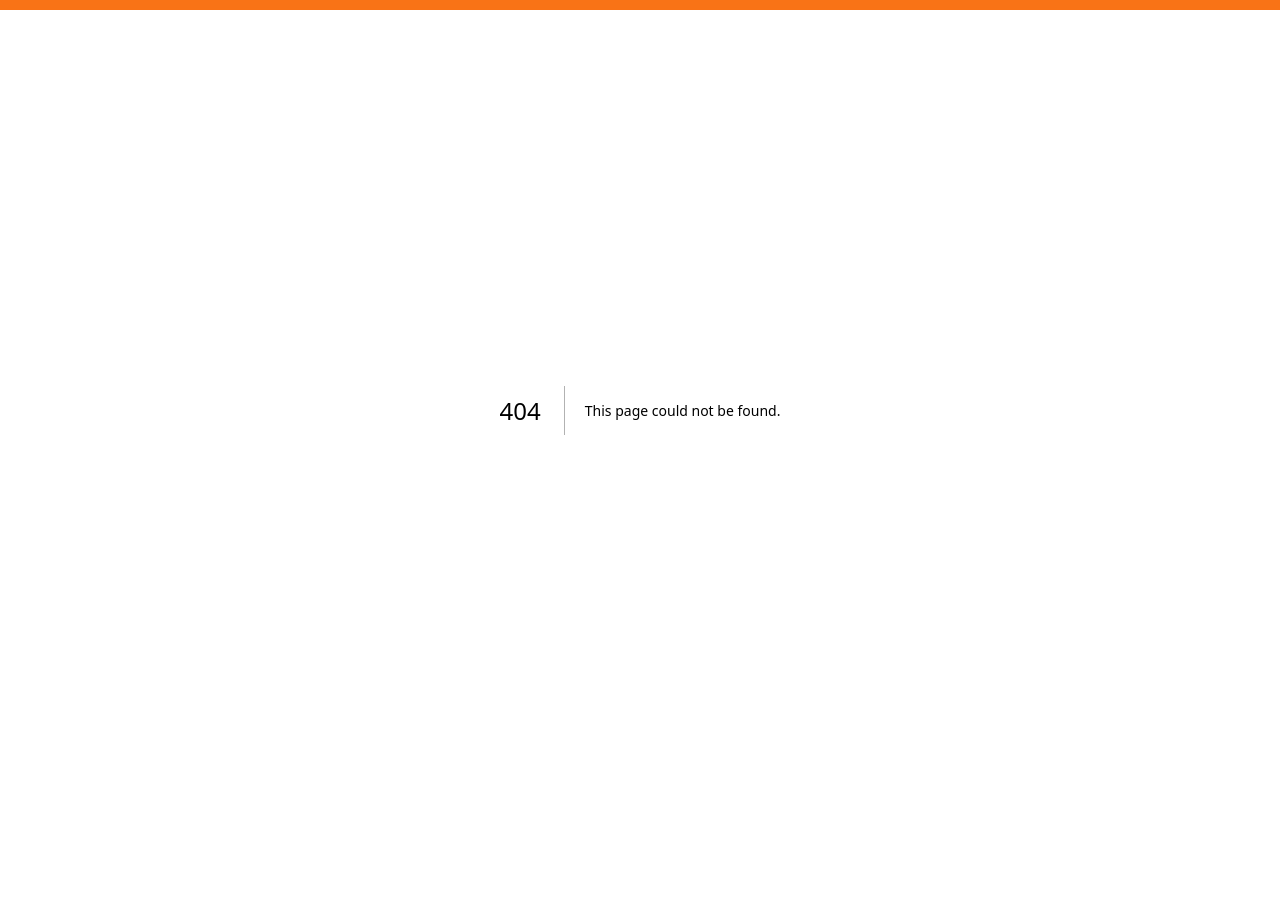
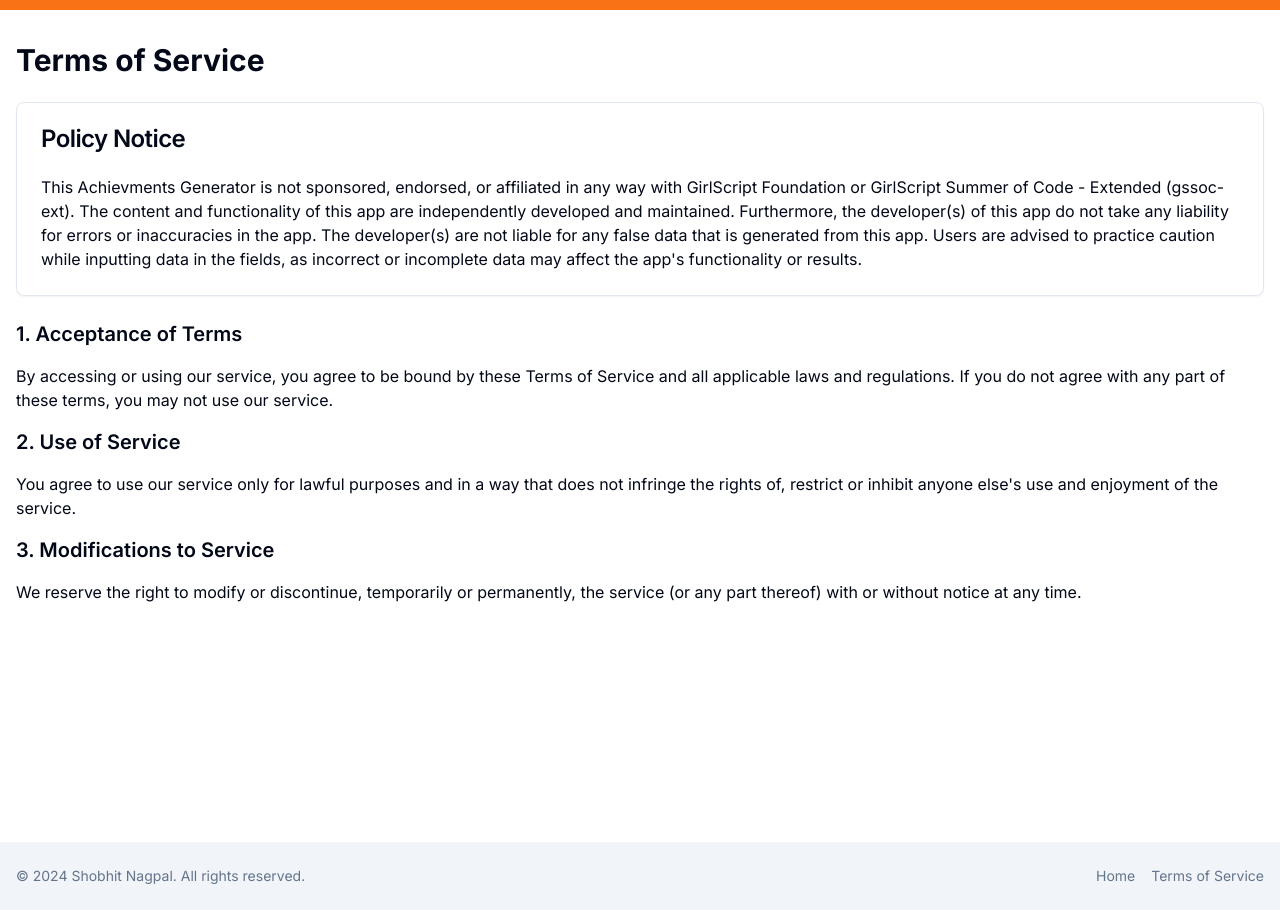
Before and after one commit to Shobhit-Nagpal/gssoc-stats-gen, a Next.js app: page /terms-of-service in a window 1280 px wide. Before the commit this address had no page. Shown: the part 118-1028 px from the top of the page. Before the commit the page ends 928 px from the top, so only its background shows below. Built offline with nearby package versions, Linux system fonts and the light colour scheme.

Commit message:
add: footer + terms of service

```diff
--- a/src/app/layout.tsx
+++ b/src/app/layout.tsx
@@ -5,6 +5,7 @@ import "./globals.css";
 import Navbar from "@/components/navbar";
 import { ThemeProvider } from "@/components/theme-provider";
 import TipBanner from "@/components/tip-banner";
+import { Footer } from "@/components/footer";
 
 const inter = Inter({ subsets: ["latin"] });
 
@@ -32,6 +33,7 @@ export default function RootLayout({
             <TipBanner />
             {children}
           </div>
+          <Footer />
           <Toaster />
         </ThemeProvider>
       </body>
--- a/src/app/page.tsx
+++ b/src/app/page.tsx
@@ -3,7 +3,7 @@ import ImageTextForm from "@/components/image-text-form";
 
 export default function Home() {
   return (
-    <main className="mt-8 p-4 flex flex-col items-center">
+    <main className="mt-8 p-4 flex flex-col items-center min-h-screen">
       <h1 className="text-2xl font-bold mb-4">GSSoC Stats Generator</h1>
       <ImageTextForm />
     </main>
--- /dev/null
+++ b/src/app/terms-of-service/page.tsx
@@ -0,0 +1,39 @@
+import { Policy } from "@/components/policy";
+
+const policyMessage =
+  "This Achievments Generator is not sponsored, endorsed, or affiliated in any way with GirlScript Foundation or GirlScript Summer of Code - Extended (gssoc-ext). The content and functionality of this app are independently developed and maintained. Furthermore, the developer(s) of this app do not take any liability for errors or inaccuracies in the app. The developer(s) are not liable for any false data that is generated from this app. Users are advised to practice caution while inputting data in the fields, as incorrect or incomplete data may affect the app's functionality or results.";
+
+export default function TermsOfService() {
+  return (
+    <div className="min-h-screen flex flex-col">
+      <main className="flex-grow container mx-auto px-4 py-8">
+        <h2 className="text-3xl font-bold mb-6">Terms of Service</h2>
+
+        <Policy message={policyMessage} />
+
+        <section className="space-y-4">
+          <h3 className="text-xl font-semibold">1. Acceptance of Terms</h3>
+          <p>
+            By accessing or using our service, you agree to be bound by these
+            Terms of Service and all applicable laws and regulations. If you do
+            not agree with any part of these terms, you may not use our service.
+          </p>
+
+          <h3 className="text-xl font-semibold">2. Use of Service</h3>
+          <p>
+            You agree to use our service only for lawful purposes and in a way
+            that does not infringe the rights of, restrict or inhibit anyone
+            else's use and enjoyment of the service.
+          </p>
+
+          <h3 className="text-xl font-semibold">3. Modifications to Service</h3>
+          <p>
+            We reserve the right to modify or discontinue, temporarily or
+            permanently, the service (or any part thereof) with or without
+            notice at any time.
+          </p>
+        </section>
+      </main>
+    </div>
+  );
+}
--- /dev/null
+++ b/src/components/footer.tsx
@@ -0,0 +1,30 @@
+import Link from "next/link";
+
+export function Footer() {
+  return (
+    <footer className="bg-muted py-6 mt-8">
+      <div className="container mx-auto px-4">
+        <div className="flex flex-col items-center justify-between space-y-4 md:flex-row md:space-y-0">
+          <p className="text-center text-sm text-muted-foreground">
+            &copy; {new Date().getFullYear()} Shobhit Nagpal. All rights
+            reserved.
+          </p>
+          <nav className="flex space-x-4">
+            <Link
+              href="/"
+              className="text-sm text-muted-foreground hover:text-primary transition-colors duration-200"
+            >
+              Home
+            </Link>
+            <Link
+              href="/terms-of-service"
+              className="text-sm text-muted-foreground hover:text-primary transition-colors duration-200"
+            >
+              Terms of Service
+            </Link>
+          </nav>
+        </div>
+      </div>
+    </footer>
+  );
+}
--- a/src/components/navbar.tsx
+++ b/src/components/navbar.tsx
@@ -12,20 +12,9 @@ export default function Navbar() {
         className="flex items-center justify-center"
         prefetch={false}
       >
-        <Image
-          alt="GSSoC Logo"
-          src="/images/gssoc-logo.png"
-          width={130}
-          height={130}
-          className="h-full w-full text-white hidden md:block"
-        />
-        <Image
-          alt="GSSoC Logo"
-          src="/images/gssoc-short-logo.png"
-          width={45}
-          height={45}
-          className="h-full w-full text-white block md:hidden"
-        />
+        <h2 className="bg-gradient-to-r from-white to-yellow-600 inline-block text-transparent bg-clip-text font-bold">
+          Shobhit-Nagpal
+        </h2>
       </Link>
       <div className="ml-auto flex items-center justify-center gap-4">
         <StarRepoButton />
--- /dev/null
+++ b/src/components/policy.tsx
@@ -0,0 +1,15 @@
+import React from 'react';
+import { Card, CardContent, CardHeader, CardTitle } from "@/components/ui/card";
+
+export function Policy({ message }: { message: string }) {
+  return (
+    <Card className="my-6">
+      <CardHeader>
+        <CardTitle>Policy Notice</CardTitle>
+      </CardHeader>
+      <CardContent>
+        <p>{message}</p>
+      </CardContent>
+    </Card>
+  );
+};
--- /dev/null
+++ b/src/components/ui/card.tsx
@@ -0,0 +1,79 @@
+import * as React from "react"
+
+import { cn } from "@/lib/utils"
+
+const Card = React.forwardRef<
+  HTMLDivElement,
+  React.HTMLAttributes<HTMLDivElement>
+>(({ className, ...props }, ref) => (
+  <div
+    ref={ref}
+    className={cn(
+      "rounded-lg border bg-card text-card-foreground shadow-sm",
+      className
+    )}
+    {...props}
+  />
+))
+Card.displayName = "Card"
+
+const CardHeader = React.forwardRef<
+  HTMLDivElement,
+  React.HTMLAttributes<HTMLDivElement>
+>(({ className, ...props }, ref) => (
+  <div
+    ref={ref}
+    className={cn("flex flex-col space-y-1.5 p-6", className)}
+    {...props}
+  />
+))
+CardHeader.displayName = "CardHeader"
+
+const CardTitle = React.forwardRef<
+  HTMLDivElement,
+  React.HTMLAttributes<HTMLDivElement>
+>(({ className, ...props }, ref) => (
+  <div
+    ref={ref}
+    className={cn(
+      "text-2xl font-semibold leading-none tracking-tight",
+      className
+    )}
+    {...props}
+  />
+))
+CardTitle.displayName = "CardTitle"
+
+const CardDescription = React.forwardRef<
+  HTMLDivElement,
+  React.HTMLAttributes<HTMLDivElement>
+>(({ className, ...props }, ref) => (
+  <div
+    ref={ref}
+    className={cn("text-sm text-muted-foreground", className)}
+    {...props}
+  />
+))
+CardDescription.displayName = "CardDescription"
+
+const CardContent = React.forwardRef<
+  HTMLDivElement,
+  React.HTMLAttributes<HTMLDivElement>
+>(({ className, ...props }, ref) => (
+  <div ref={ref} className={cn("p-6 pt-0", className)} {...props} />
+))
+CardContent.displayName = "CardContent"
+
+const CardFooter = React.forwardRef<
+  HTMLDivElement,
+  React.HTMLAttributes<HTMLDivElement>
+>(({ className, ...props }, ref) => (
+  <div
+    ref={ref}
+    className={cn("flex items-center p-6 pt-0", className)}
+    {...props}
+  />
+))
+CardFooter.displayName = "CardFooter"
+
+export { Card, CardHeader, CardFooter, CardTitle, CardDescription, CardContent }
```
